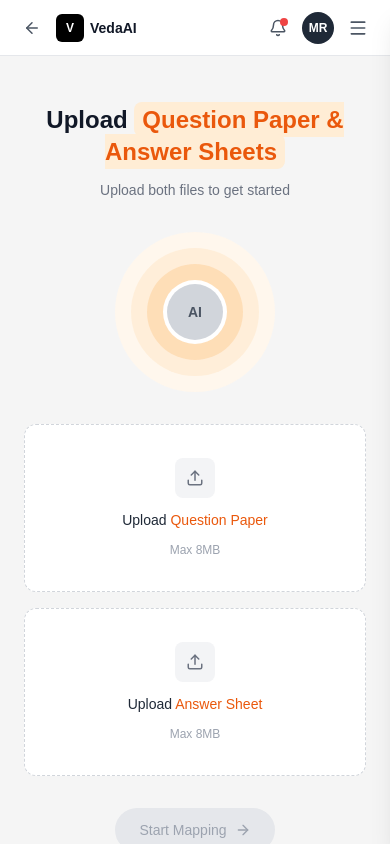
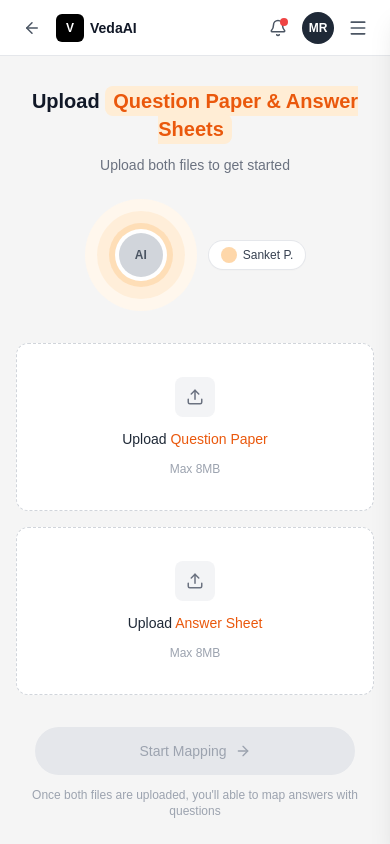
Before and after one commit to 0xDevanshh/Veda-Ai, a Next.js app: page /exams/upload in a window 390 px wide. Built offline with nearby package versions, Linux system fonts and the light colour scheme.

Commit message:
feat: make exam upload page responsive below md breakpoint

```diff
--- a/app/exams/upload/page.tsx
+++ b/app/exams/upload/page.tsx
@@ -86,8 +86,8 @@
 
   return (
     <AppShell breadcrumb="Exams" collapsed={false}>
-      <div className="mx-auto flex max-w-[900px] flex-col items-center px-6 py-12">
-        <h1 className="text-center text-2xl font-bold text-gray-900 sm:text-3xl">
+      <div className="mx-auto flex max-w-[900px] flex-col items-center px-4 py-8 md:px-6 md:py-12">
+        <h1 className="text-center text-xl font-bold leading-snug text-gray-900 md:text-3xl md:leading-tight">
           Upload{" "}
           <span className="rounded-lg bg-orange-100 px-2 py-1 text-orange-600">
             Question Paper &amp; Answer Sheets
@@ -99,7 +99,7 @@
 
         <DecorativeIllustration />
 
-        <div className="mt-8 grid w-full grid-cols-1 gap-4 sm:grid-cols-2">
+        <div className="mt-8 flex w-full flex-col gap-4 md:flex-row md:[&>*]:flex-1">
           <UploadCard
             highlight="Question Paper"
             files={questionPaper ? [questionPaper] : []}
@@ -118,7 +118,7 @@
           disabled={!bothSelected || isProcessing}
           onClick={handleStartMapping}
           className={clsx(
-            "mt-8 flex items-center gap-2 rounded-full px-6 py-3 text-sm font-medium transition-colors",
+            "mt-8 flex w-full max-w-[320px] items-center justify-center gap-2 rounded-full px-6 py-3.5 text-sm font-medium transition-colors md:w-auto md:py-3",
             bothSelected && !isProcessing
               ? "bg-black text-white hover:bg-gray-800"
               : "cursor-not-allowed bg-gray-200 text-gray-400"
@@ -128,9 +128,11 @@
           <ArrowRight size={16} />
         </button>
 
-        {error && <p className="mt-3 text-sm text-red-500">{error}</p>}
+        {error && (
+          <p className="mt-3 text-center text-sm text-red-500">{error}</p>
+        )}
 
-        <p className="mt-3 text-center text-xs text-gray-400">
+        <p className="mt-3 max-w-[420px] text-center text-xs text-gray-400">
           Once both files are uploaded, you&apos;ll able to map answers with
           questions
         </p>
@@ -141,13 +143,30 @@
 
 function DecorativeIllustration() {
   return (
-    <div className="relative mt-8 flex h-40 w-40 items-center justify-center">
-      <div className="absolute h-40 w-40 rounded-full bg-orange-50" />
-      <div className="absolute h-32 w-32 rounded-full bg-orange-100/80" />
-      <div className="absolute h-24 w-24 rounded-full bg-orange-200/70" />
-      <div className="relative flex h-14 w-14 items-center justify-center rounded-full bg-gray-300 text-sm font-semibold text-gray-600 ring-4 ring-white">
-        AI
+    <div
+      aria-hidden
+      className="mt-6 flex items-center justify-center gap-3 md:mt-8 md:gap-0"
+    >
+      <div className="relative flex h-28 w-28 shrink-0 items-center justify-center md:h-40 md:w-40">
+        <div className="absolute h-28 w-28 rounded-full bg-orange-50 md:h-40 md:w-40" />
+        <div className="absolute h-[5.5rem] w-[5.5rem] rounded-full bg-orange-100/80 md:h-32 md:w-32" />
+        <div className="absolute h-16 w-16 rounded-full bg-orange-200/70 md:h-24 md:w-24" />
+        <div className="relative flex h-11 w-11 items-center justify-center rounded-full bg-gray-300 text-xs font-semibold text-gray-600 ring-4 ring-white md:h-14 md:w-14 md:text-sm">
+          AI
+        </div>
+
+        {/* Desktop: pill floats over the lower-right of the circle */}
+        <span className="absolute -bottom-1 -right-6 hidden items-center gap-1.5 rounded-full bg-white px-3 py-1.5 text-xs font-medium text-gray-700 shadow-sm ring-1 ring-gray-200 md:inline-flex">
+          <span className="h-4 w-4 rounded-full bg-orange-200" />
+          Sanket P.
+        </span>
       </div>
+
+      {/* Mobile: pill sits beside the circle so it can't clip off-screen */}
+      <span className="inline-flex max-w-[45vw] items-center gap-1.5 rounded-full bg-white px-3 py-1.5 text-xs font-medium text-gray-700 shadow-sm ring-1 ring-gray-200 md:hidden">
+        <span className="h-4 w-4 shrink-0 rounded-full bg-orange-200" />
+        <span className="truncate">Sanket P.</span>
+      </span>
     </div>
   );
 }
```
